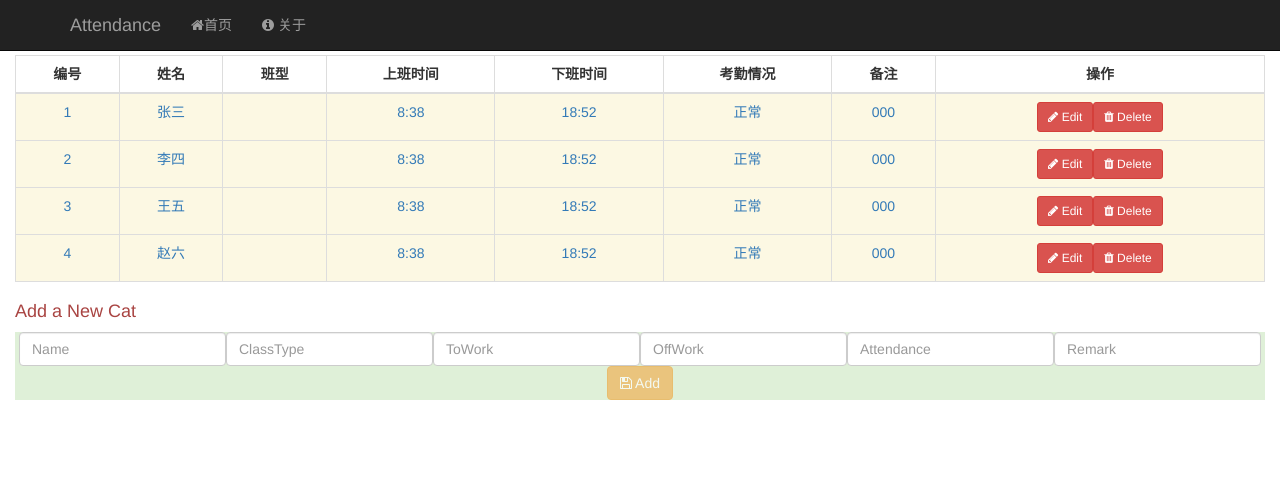
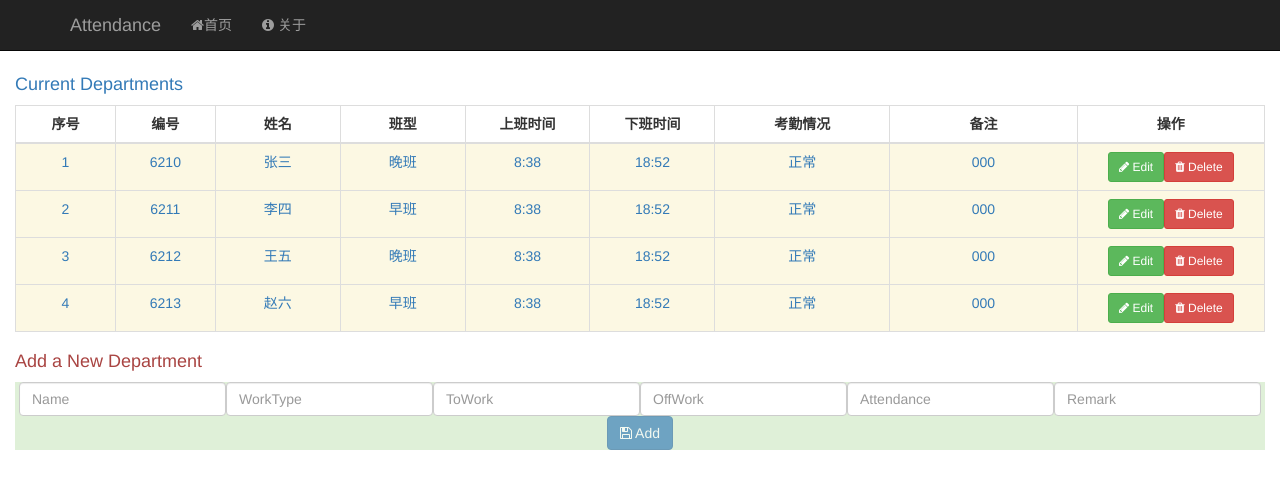
Before and after one commit to hobartSimple/Attendance, an Angular app: page / in a window 1280 px wide. Shown: the top 488 px of the page. Built offline with nearby package versions, Linux system fonts and the light colour scheme.

Commit message:
2017年8月9日23:30:13 引入 业务完善

```diff
--- a/src/app/home/component/home.component.css
+++ b/src/app/home/component/home.component.css
@@ -8,3 +8,7 @@
   text-align: center;
   line-height: 200px;
 }
+
+.marg-top{
+  margin-top: 60px;
+}
--- a/src/app/home/component/home.component.html
+++ b/src/app/home/component/home.component.html
@@ -6,40 +6,41 @@
 </div>
 <app-toast [message]="toast.message"></app-toast>
 
-<div class="card card-warning" *ngIf="!isLoading">
-  <h4 class="card-header text-primary">Current Cats </h4>
+<div class="card card-warning marg-top" *ngIf="!isLoading">
+  <h4 class="card-header text-primary">Current Departments </h4>
   <div class="card-block">
     <table class="table table-bordered">
       <thead>
         <tr>
-         <!-- <th>序号</th>-->
-          <th>编号</th>
-          <th>姓名</th>
-          <th>班型</th>
-          <th>上班时间</th>
-          <th>下班时间</th>
-          <th>考勤情况</th>
-          <th>备注</th>
-          <th>操作</th>
+          <th width="8%">序号</th>
+          <th width="8%">编号</th>
+          <th width="10%">姓名</th>
+          <th width="10%">班型</th>
+          <th width="10%">上班时间</th>
+          <th width="10%">下班时间</th>
+          <th width="14%">考勤情况</th>
+          <th width="15%">备注</th>
+          <th width="15%">操作</th>
         </tr>
       </thead>
       <tbody *ngIf="deps.length === 0">
-      <tr>
-        <td colspan="9">There are no cats in the DB. Add a new cat below.</td>
-      </tr>
+        <tr>
+          <td colspan="9">There are no cats in the DB. Add a new cat below.</td>
+        </tr>
       </tbody>
       <tbody *ngIf="!isEditing">
       <tr *ngFor="let dep of deps; let i = index;" class="text-primary bg-warning">
-       <!-- <td>{{i}}</td>-->
+        <td>{{i+1}}</td>
         <td>{{dep._id}}</td>
         <td>{{dep.name}}</td>
-        <td>{{dep.classType}}</td>
+        <td>{{dep.workType == '1' ? '早班' : '晚班'}}</td>
         <td>{{dep.toWork}}</td>
         <td>{{dep.offWork}}</td>
         <td>{{dep.attendance}}</td>
         <td>{{dep.remark}}</td>
         <td>
-          <button class="btn btn-sm btn-danger" (click)="enableEditing(dep)"><i class="fa fa-pencil"></i> Edit</button> <button class="btn btn-sm btn-danger" (click)="deleteCat(dep)"><i class="fa fa-trash"></i> Delete</button>
+          <button class="btn btn-sm btn-success" (click)="enableEditing(dep)"><i class="fa fa-pencil"></i> Edit</button>
+          <button class="btn btn-sm btn-danger" (click)="deleteCat(dep)"><i class="fa fa-trash"></i> Delete</button>
         </td>
       </tr>
       </tbody>
@@ -51,7 +52,7 @@
               <input class="form-control" type="text" name="name" [(ngModel)]="dep.name" placeholder="Name" required>
             </div>
             <div class="form-group">
-              <input class="form-control" type="text" name="classType" [(ngModel)]="dep.classType" placeholder="ClassType" required>
+              <input class="form-control" type="text" name="workType" [(ngModel)]="dep.workType" placeholder="WorkType" required>
             </div>
             <div class="form-group">
               <input class="form-control" type="text" name="toWork" [(ngModel)]="dep.toWork" placeholder="ToWork" required>
@@ -76,14 +77,14 @@
 </div>
 
 <div class="card card-default" *ngIf="!isEditing">
-  <h4 class="card-header text-danger">Add a New Cat</h4>
+  <h4 class="card-header text-danger">Add a New Department </h4>
   <div class="card-block text-danger bg-success">
     <form class="form-inline" [formGroup]="addDepartmentForm" (ngSubmit)="addCat()" style="text-align:center">
       <div class="form-group">
         <input class="form-control" type="text" name="name" formControlName="name" placeholder="Name">
       </div>
       <div class="form-group">
-        <input class="form-control" type="text" name="classType" formControlName="classType" placeholder="ClassType">
+        <input class="form-control" type="text" name="workType" formControlName="workType" placeholder="WorkType">
       </div>
       <div class="form-group">
         <input class="form-control" type="text" name="toWork" formControlName="toWork" placeholder="ToWork">
@@ -97,7 +98,7 @@
       <div class="form-group">
         <input class="form-control" type="text" name="remark" formControlName="remark" placeholder="Remark">
       </div>
-      <button class="btn btn-warning" type="submit" [disabled]="!addDepartmentForm.valid"><i class="fa fa-floppy-o"></i> Add</button>
+      <button class="btn btn-primary" type="submit" [disabled]="!addDepartmentForm.valid"><i class="fa fa-floppy-o"></i> Add</button>
     </form>
   </div>
 </div>
--- a/src/app/home/component/home.component.ts
+++ b/src/app/home/component/home.component.ts
@@ -56,4 +56,16 @@ export class HomeComponent implements OnInit {
       () => this.isLoading = false
     );
   }
+
+  addDep(){
+    this.homeService.addDep(this.addDepartmentForm.value).subscribe(
+      res => {
+        const newDep = res.json();
+        this.deps.push(newDep);
+        this.addDepartmentForm.reset();
+        this.toast.setMessage('Cat Added Successfully.', 'success');
+      },
+      error => console.log(error)
+    );
+  }
 }
--- a/src/app/home/service/home.service.ts
+++ b/src/app/home/service/home.service.ts
@@ -1,11 +1,14 @@
 import { Injectable } from '@angular/core';
-import { Http } from '@angular/http';
+import { Http, Headers, RequestOptions } from '@angular/http';
 
 import { Observable } from 'rxjs/Observable';
 import 'rxjs/add/operator/map';
 
 @Injectable()
 export class HomeService {
+
+  private headers = new Headers({ 'Content-Type': 'application/json', 'charset': 'UTF-8' });
+  private options = new RequestOptions({ headers: this.headers });
 
   constructor(private http: Http) {}
 
@@ -14,4 +17,9 @@ export class HomeService {
     return this.http.get('assets/data/department.json').map(res => res.json());
   }
 
+
+  addDep(dep): Observable<any> {
+    return this.http.post('assets/data/department.json', JSON.stringify(dep), this.options);
+  }
+
 }
--- a/src/assets/data/department.json
+++ b/src/assets/data/department.json
@@ -1,5 +1,5 @@
 [{
-  "_id": "1",
+  "_id": "6210",
   "name": "张三",
   "workType": "2",
   "toWork": "8:38",
@@ -7,7 +7,7 @@
   "attendance": "正常",
   "remark": "000"
 }, {
-  "_id": "2",
+  "_id": "6211",
   "name": "李四",
   "workType": "1",
   "toWork": "8:38",
@@ -15,7 +15,7 @@
   "attendance": "正常",
   "remark": "000"
 }, {
-  "_id": "3",
+  "_id": "6212",
   "name": "王五",
   "workType": "2",
   "toWork": "8:38",
@@ -23,7 +23,7 @@
   "attendance": "正常",
   "remark": "000"
 }, {
-  "_id": "4",
+  "_id": "6213",
   "name": "赵六",
   "workType": "1",
   "toWork": "8:38",
```
